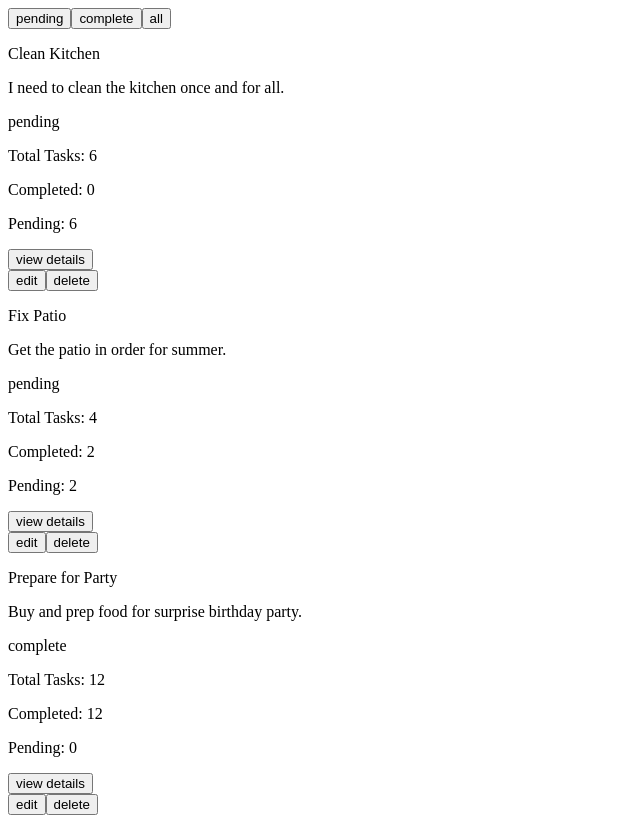
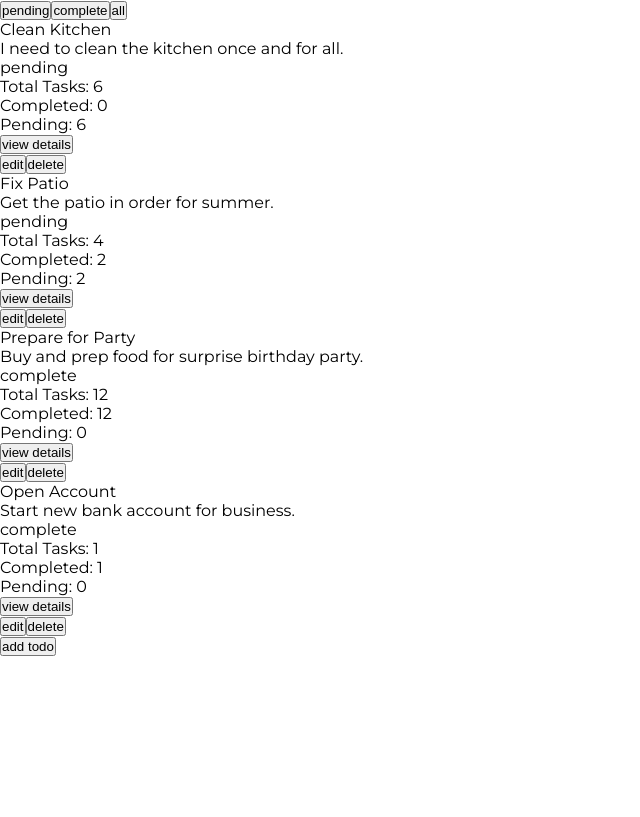
Before and after one commit to Optiq01/kadince-assessment-project, an Angular app: page / in a window 1280 px wide. Shown: the top 817 px of the page, without its empty margins (0-640 px from the left). Built offline with nearby package versions, Linux system fonts and the light colour scheme.

Commit message:
added srcry to main stylesheet, imported montserrat font and reset default margins and padding

```diff
--- a/src/styles.css
+++ b/src/styles.css
@@ -1 +1,13 @@
-/* You can add global styles to this file, and also import other style files */
+@import url('./assets/srcry.css');
+
+@import url('https://fonts.googleapis.com/css2?family=Montserrat:ital,wght@0,100;0,200;0,300;0,400;0,500;0,600;0,700;0,800;0,900;1,100;1,200;1,300;1,400;1,500;1,600;1,700;1,800;1,900&display=swap');
+
+*{
+    margin: 0;
+    padding: 0;
+    box-sizing: border-box;
+}
+
+body{
+    font-family: 'Montserrat', sans-serif;
+}
```
